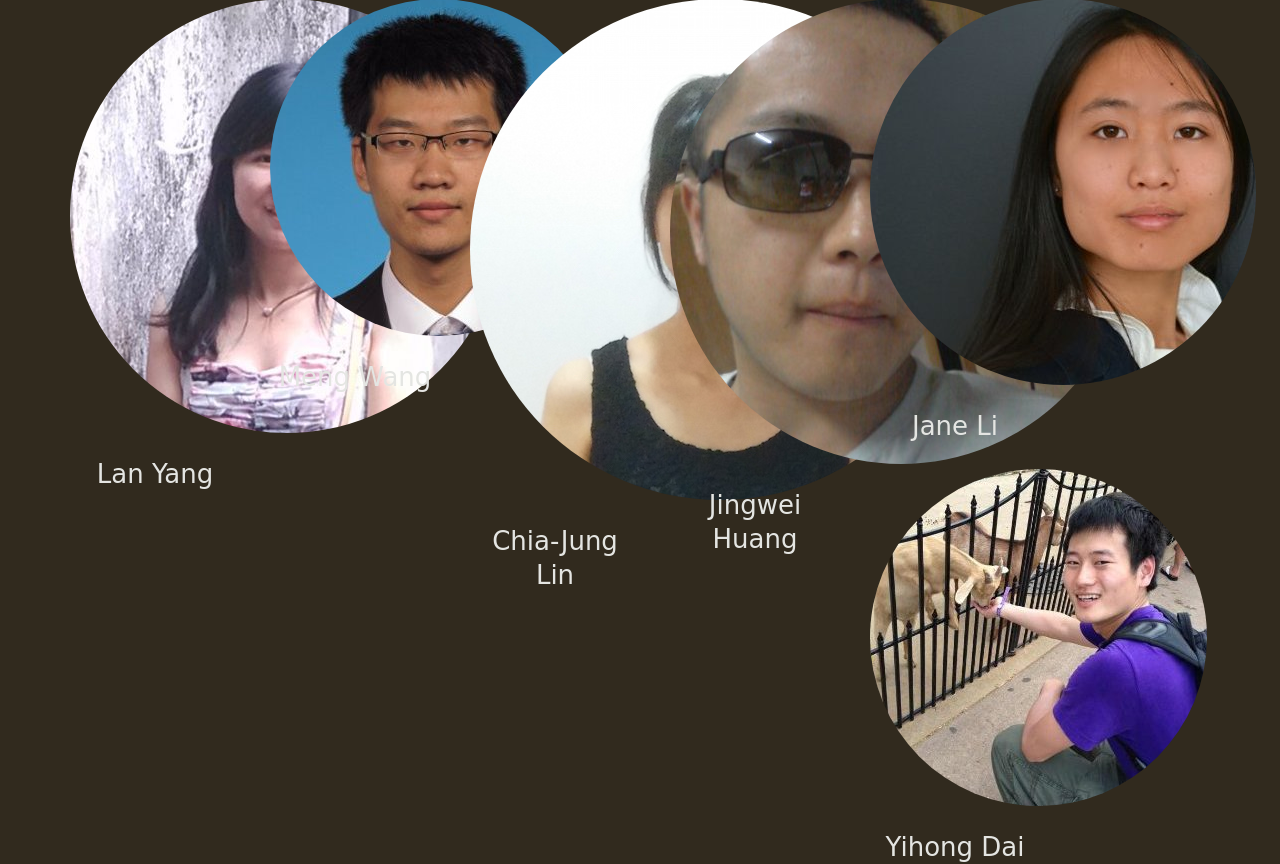
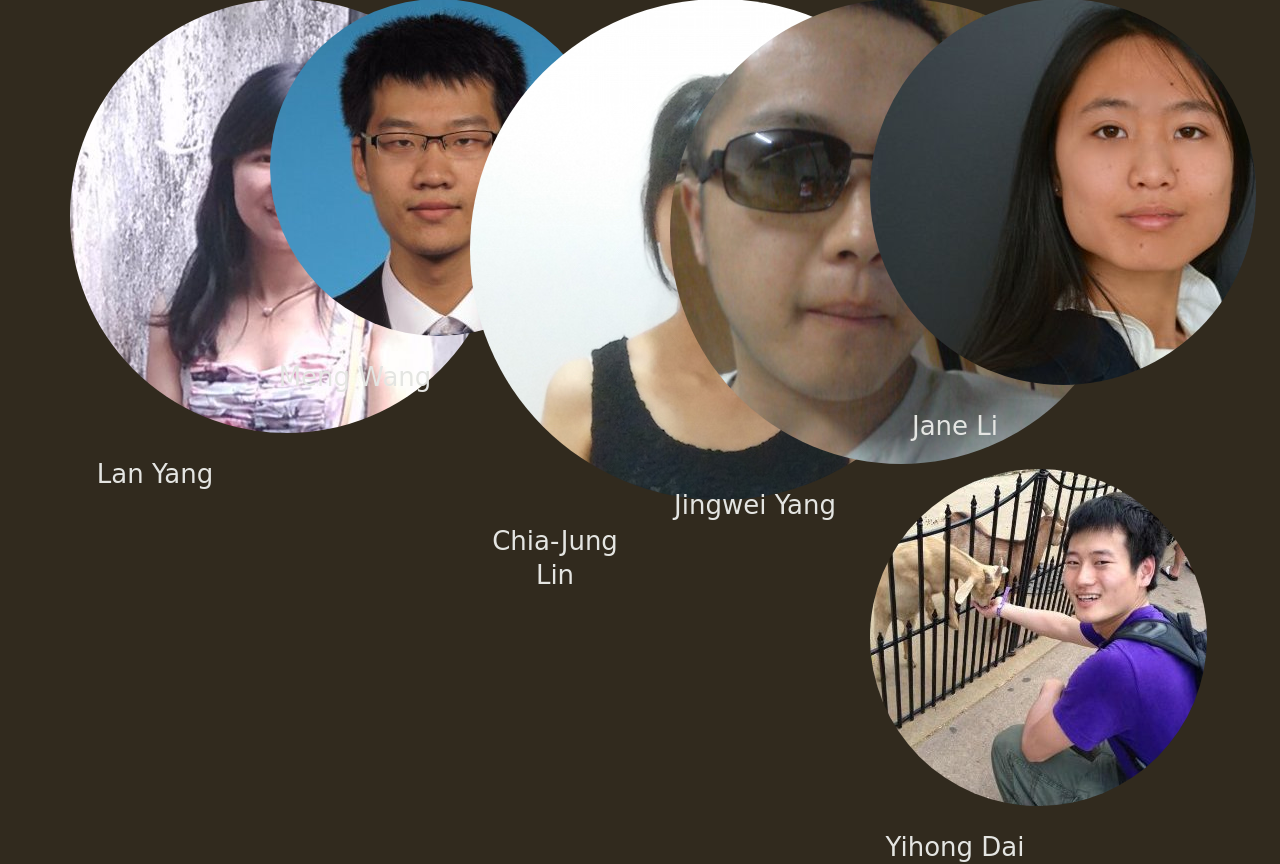
Before and after one commit to jingwei-yang/QuickReadyForInterview, a Flask app: page / in a window 1280 px wide. Shown: the part 1156-2020 px from the top of the page. Run offline with Flask 2, Linux system fonts and the light colour scheme; some libraries are stand-ins or nearby versions; some web fonts are replaced.

```diff
--- a/templates/login.html
+++ b/templates/login.html
@@ -85,7 +85,7 @@ Home | QuickReadyForInterview
           <!-- ./span2 -->
           <div class="span2">
             <div class="teamalign"> <img class="team-thumb img-circle" src="../static/img/profile/jing.jpg" alt=""> </div>
-            <h3>Jingwei Huang</h3>
+            <h3>Jingwei Yang</h3>
           </div>
           <!-- ./span2 -->
           <div class="span2">
```
